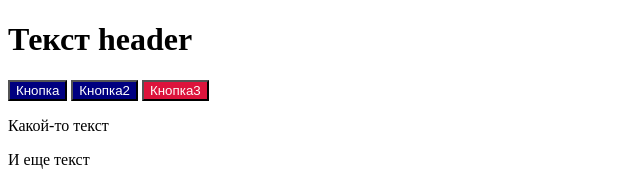
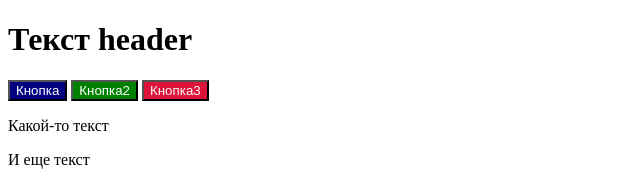
Before and after one commit to twinq/smartians_git, a plain HTML site: page index.html in a window 1280 px wide. Shown: the top 171 px of the page, without its empty margins (0-640 px from the left). Drawn offline with Linux system fonts and the light colour scheme.

Commit message:
conflict resolved

```diff
--- a/index.html
+++ b/index.html
@@ -10,7 +10,7 @@
 			<h1>Текст header</h1>
 			<nav>
 				<button href="vk.com">Кнопка</button>
-				<button href="google.com">Кнопка2</button>
+				<button class="green-button" href="google.com">Кнопка2</button>
 				<button class="red" href="yandex.ru">Кнопка3</button>
 			</nav>
 		</header>
--- a/styles/style1.css
+++ b/styles/style1.css
@@ -3,7 +3,12 @@ button {
 	background-color: navy;
 }
 
+
 button.red {
 	color: snow;
 	background: crimson;
 }
+
+.green-button {
+	background-color: green;
+}
```
Also changed, not shown: 1 other file.
